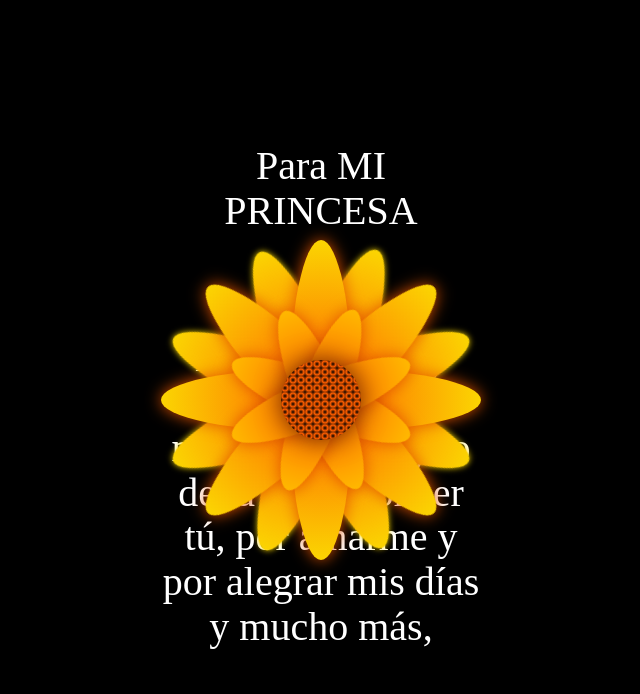
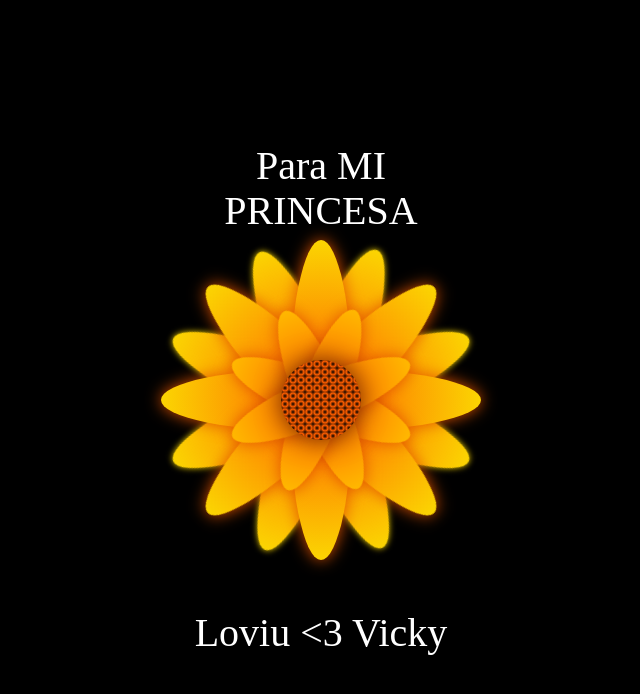
Before and after one commit to alberthvc/yellow, a plain HTML site: page docs/index.html in a window 1280 px wide. Shown: the whole page, without its empty margins (319-959 px from the left). Drawn offline with Linux system fonts and the light colour scheme.

Commit message:
Update index.html

```diff
--- a/docs/index.html
+++ b/docs/index.html
@@ -10,16 +10,6 @@
 <body>
 
 <div class="flower">
-    <style>
-  .text-above {
-    margin-bottom: 400px; /* Agrega un margen inferior de 20px */
-  }
-
-  .text-below {
-    overflow-y: scroll;
-    max-height: 200px;
-  }
-</style>
     <div class="text-above">Para MI PRINCESA</div>
     <div class="mid">
     </div>
@@ -47,9 +37,8 @@
     </div>
     <div class="Petal3 p4">
     </div>
-   <div class="text-below" style="overflow-y: scroll; max-height: 200px;">
+   <div class="text-below">
   Loviu <3 Vicky <br>
-  Por ser un maravilloso regalo de la vida, por ser tú, por amarme y por alegrar mis días y mucho más, quiero amarte por siempre amor de mi vida
 </div>
 
 
```
